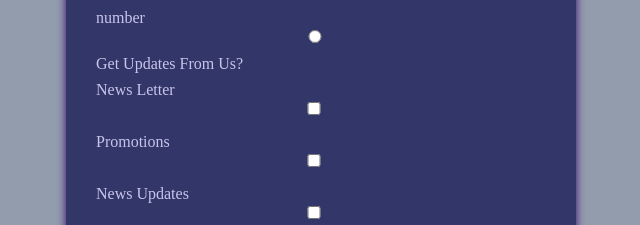
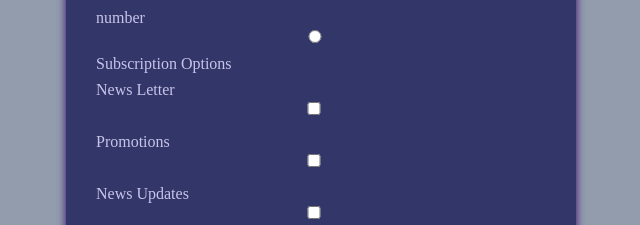
Before and after one commit to MUMEi-28/Contact-Us-Page-1, a plain HTML site: page index.html in a window 1280 px wide. Shown: the part 479-704 px from the top of the page, 319-959 px from the left. Drawn offline with Linux system fonts and the light colour scheme.

Commit message:
Update index.html

```diff
--- a/index.html
+++ b/index.html
@@ -100,7 +100,7 @@
                     <input type="radio" name="number">
 
                     <div class="updateinboxs">
-                        <label for="updates">Get Updates From Us?</label>
+                        <label for="updates">Subscription Options</label>
 
                         <label for="updates">News Letter</label>
                         <input type="checkbox">
```
